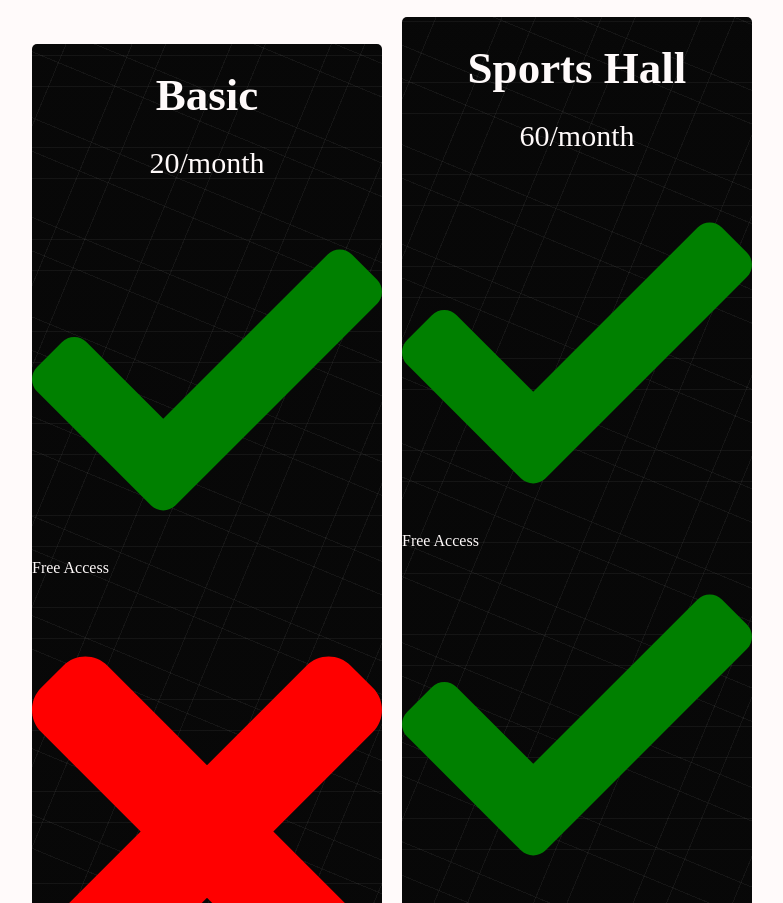
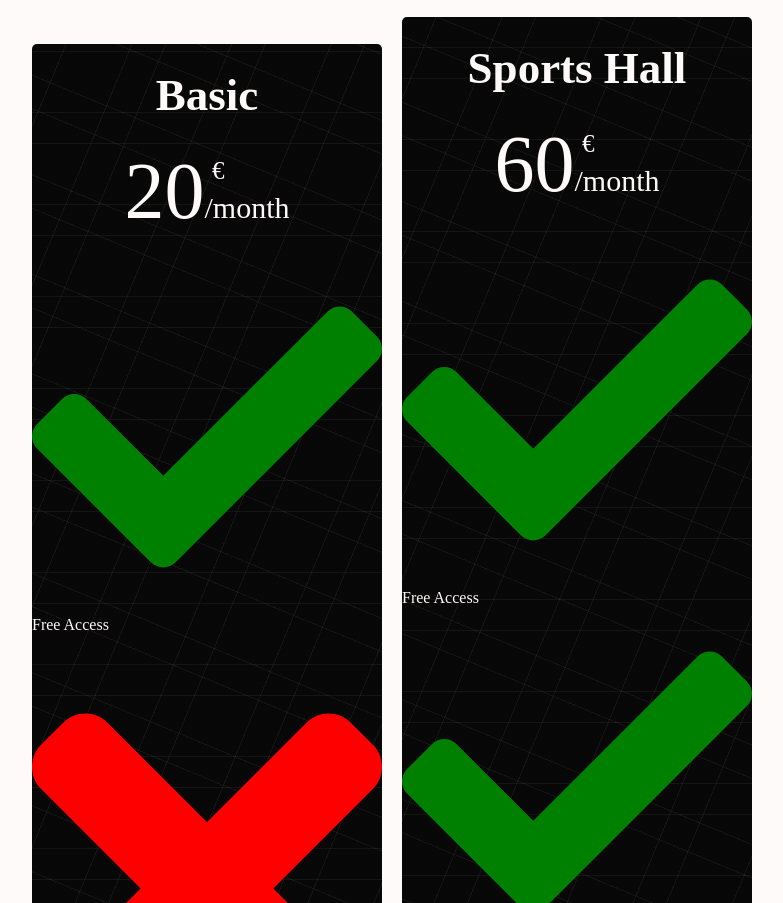
Before and after one commit to angeliquejeanne/Site-Sport-Life, a plain HTML site: page index.html in a window 1280 px wide. Shown: the part 4270-5173 px from the top of the page, without its empty margins (248-1031 px from the left). Drawn offline with nearby package versions, Linux system fonts and the light colour scheme.

Commit message:
add modifs

```diff
--- a/style.css
+++ b/style.css
@@ -647,6 +647,23 @@ h1 {
     font-size: 30px;
     margin: 25px 0;
 }
+.price-card span {
+    font-size: 80px;
+    position: relative;
+}
+.price-card span::after {
+    content: "€";
+    display: block;
+    position: absolute;
+    top: 10px;
+    right: -20px;
+    font-size: 25px;
+}
+
+
+
+
+
 
 
 
```
